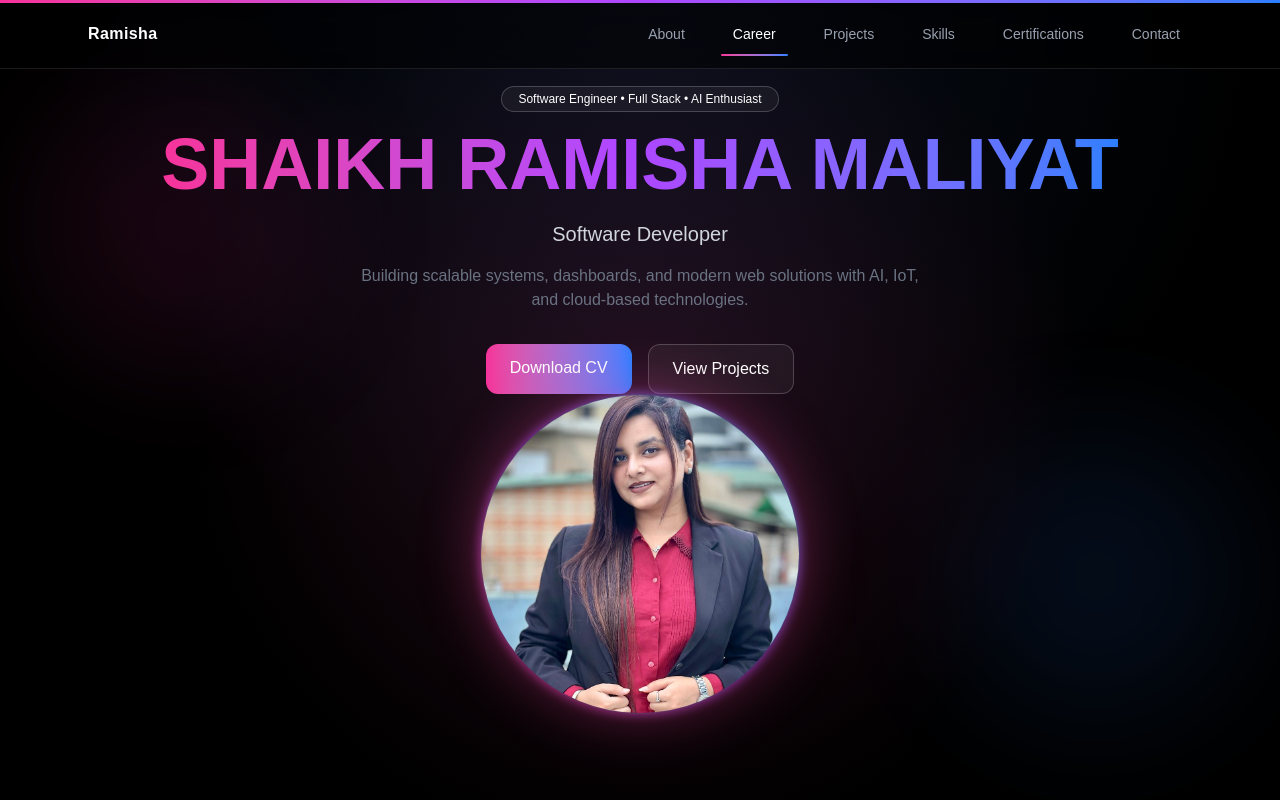
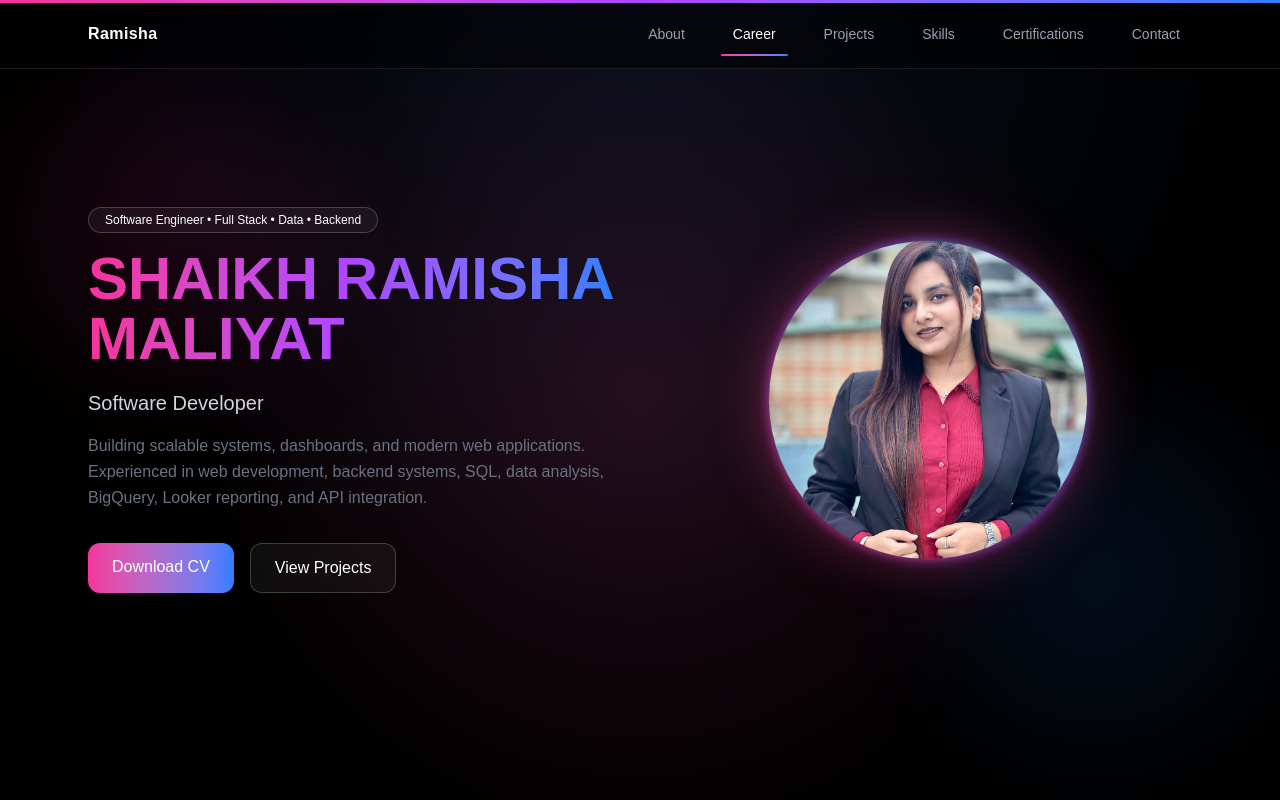
Before and after one commit to ramisha-maliyat/ramisha, a Next.js app: page / in a window 1280 px wide. Shown: the top 800 px of the page. Built offline with nearby package versions, Linux system fonts and the light colour scheme.

Commit message:
Hero change

```diff
--- a/src/components/Hero.tsx
+++ b/src/components/Hero.tsx
@@ -5,22 +5,26 @@ import Image from "next/image";
 
 export default function Hero() {
   return (
-    <section className="relative min-h-screen flex items-center justify-center bg-black text-white overflow-hidden">
+    <section className="relative min-h-screen flex items-center bg-black text-white overflow-hidden">
 
       {/* background glow */}
-      <div className="absolute inset-0 bg-[radial-gradient(circle_at_center,rgba(236,72,153,0.15),transparent_60%)]"></div>
-      <div className="absolute inset-0 bg-[radial-gradient(circle_at_top,rgba(59,130,246,0.10),transparent_60%)]"></div>
+      <div className="absolute inset-0 bg-[radial-gradient(circle_at_center,rgba(236,72,153,0.15),transparent_60%)]" />
+      <div className="absolute inset-0 bg-[radial-gradient(circle_at_top,rgba(59,130,246,0.10),transparent_60%)]" />
 
-      {/* floating blur blobs */}
-      <div className="absolute w-72 h-72 bg-pink-500/20 rounded-full blur-3xl top-20 left-10 animate-pulse"></div>
-      <div className="absolute w-72 h-72 bg-blue-500/20 rounded-full blur-3xl bottom-20 right-10 animate-pulse"></div>
+      {/* floating blobs */}
+      <div className="absolute w-72 h-72 bg-pink-500/20 rounded-full blur-3xl top-20 left-10 animate-pulse" />
+      <div className="absolute w-72 h-72 bg-blue-500/20 rounded-full blur-3xl bottom-20 right-10 animate-pulse" />
 
+      {/* MAIN GRID */}
       <motion.div
         initial={{ opacity: 0, y: 40 }}
         animate={{ opacity: 1, y: 0 }}
         transition={{ duration: 0.8 }}
-        className="text-center z-10 px-4"
+        className="relative z-10 w-full max-w-6xl mx-auto px-6 grid md:grid-cols-2 items-center gap-12"
       >
+
+        {/* LEFT SIDE */}
+        <div className="text-left">
 
           {/* badge */}
           <motion.div
@@ -29,7 +33,7 @@ export default function Hero() {
             transition={{ delay: 0.2 }}
             className="inline-block mb-4 px-4 py-1 text-xs rounded-full border border-white/20 bg-white/5 backdrop-blur-md"
           >
-          Software Engineer • Full Stack • AI Enthusiast
+            Software Engineer • Full Stack • Data • Backend
           </motion.div>
 
           {/* name */}
@@ -37,85 +41,62 @@ export default function Hero() {
             initial={{ opacity: 0, y: 20 }}
             animate={{ opacity: 1, y: 0 }}
             transition={{ delay: 0.3 }}
-          className="text-4xl md:text-7xl font-extrabold bg-gradient-to-r from-pink-500 via-purple-500 to-blue-500 text-transparent bg-clip-text"
+            className="text-4xl md:text-6xl font-extrabold bg-gradient-to-r from-pink-500 via-purple-500 to-blue-500 text-transparent bg-clip-text"
           >
             SHAIKH RAMISHA MALIYAT
           </motion.h1>
 
           {/* role */}
-        <motion.p
-          initial={{ opacity: 0 }}
-          animate={{ opacity: 1 }}
-          transition={{ delay: 0.5 }}
-          className="text-xl text-gray-300 mt-5"
-        >
+          <p className="text-xl text-gray-300 mt-5">
             Software Developer
-        </motion.p>
+          </p>
 
           {/* description */}
-        <motion.p
-          initial={{ opacity: 0 }}
-          animate={{ opacity: 1 }}
-          transition={{ delay: 0.6 }}
-          className="max-w-xl mx-auto text-gray-500 mt-4"
-        >
-          Building scalable systems, dashboards, and modern web solutions with
-          AI, IoT, and cloud-based technologies.
-        </motion.p>
+          <p className="max-w-xl text-gray-500 mt-4 leading-relaxed">
+            Building scalable systems, dashboards, and modern web applications.
+            Experienced in web development, backend systems, SQL, data analysis,
+            BigQuery, Looker reporting, and API integration.
+          </p>
 
           {/* buttons */}
-        <motion.div
-          initial={{ opacity: 0, y: 20 }}
-          animate={{ opacity: 1, y: 0 }}
-          transition={{ delay: 0.7 }}
-          className="mt-8 flex gap-4 justify-center flex-wrap"
-        >
+          <div className="mt-8 flex gap-4 flex-wrap">
 
-          {/* primary button */}
             <a
               href="/cv.pdf"
               download
-            className="px-6 py-3 rounded-xl bg-gradient-to-r from-pink-500 to-blue-500 text-white font-medium
-                       hover:scale-105 transition"
+              className="px-6 py-3 rounded-xl bg-gradient-to-r from-pink-500 to-blue-500 text-white font-medium hover:scale-105 transition"
             >
               Download CV
             </a>
 
-          {/* secondary button */}
             <a
               href="#projects"
-            className="px-6 py-3 rounded-xl border border-white/20 bg-white/5 backdrop-blur-md
-                       hover:border-white/40 hover:scale-105 transition"
+              className="px-6 py-3 rounded-xl border border-white/20 bg-white/5 backdrop-blur-md hover:border-white/40 hover:scale-105 transition"
             >
               View Projects
             </a>
 
-        </motion.div>
+          </div>
 
-        {/* RIGHT: IMAGE */}
-        <motion.div
-          initial={{ opacity: 0, x: 40 }}
-          animate={{ opacity: 1, x: 0 }}
-          transition={{ duration: 0.8 }}
-          className="flex justify-center"
-        >
+        </div>
 
+        {/* RIGHT SIDE */}
+        <div className="flex justify-center">
 
           <div className="relative w-64 h-64 md:w-80 md:h-80 flex items-center justify-center">
 
-  {/* ROTATING GRADIENT RING */}
+            {/* rotating gradient ring */}
             <div className="absolute inset-0 rounded-full animate-spin-slow
                             bg-gradient-to-tr from-pink-500 via-purple-500 to-blue-500
-                  blur-[6px] opacity-70"></div>
+                            blur-[6px] opacity-70" />
 
-  {/* INNER DARK MASK (to create ring effect) */}
-  <div className="absolute inset-[6px] rounded-full bg-black"></div>
+            {/* inner mask */}
+            <div className="absolute inset-[6px] rounded-full bg-black" />
 
-  {/* SOFT GLOW */}
-  <div className="absolute inset-0 rounded-full
-                  shadow-[0_0_60px_rgba(236,72,153,0.4)]"></div>
+            {/* glow */}
+            <div className="absolute inset-0 rounded-full shadow-[0_0_60px_rgba(236,72,153,0.4)]" />
 
-  {/* IMAGE */}
+            {/* image */}
             <div className="relative w-full h-full rounded-full overflow-hidden border border-white/10">
               <Image
                 src="/profile.jpeg"
@@ -127,7 +108,8 @@ export default function Hero() {
             </div>
 
           </div>
-        </motion.div>
+
+        </div>
 
       </motion.div>
     </section>
--- a/src/components/Reveal.tsx
+++ b/src/components/Reveal.tsx
@@ -1,7 +1,11 @@
 "use client";
 
 import { motion } from "framer-motion";
-import { fadeUp } from "@/lib/motion";
+
+const fadeUp = {
+  hidden: { opacity: 0, y: 20 },
+  show: { opacity: 1, y: 0, transition: { duration: 0.6 } }
+};
 
 export default function Reveal({ children }: { children: React.ReactNode }) {
   return (
```
Also changed, not shown: tsconfig.json (+10 -4 lines), src/app/lib/motion.ts (renamed from src/lib/motion.ts). Lines whose indentation alone changed are shown as unchanged.
